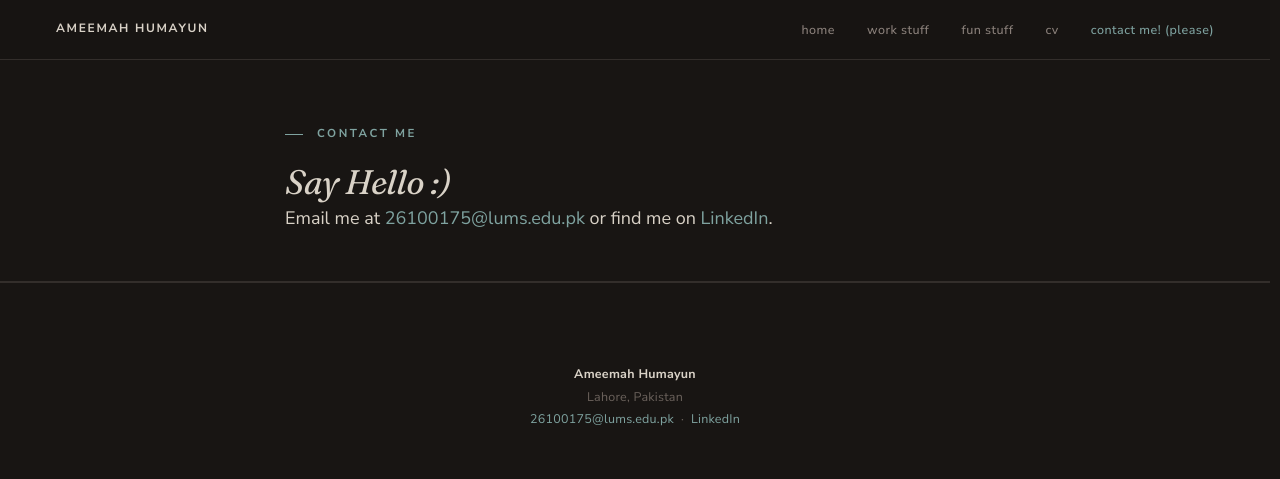
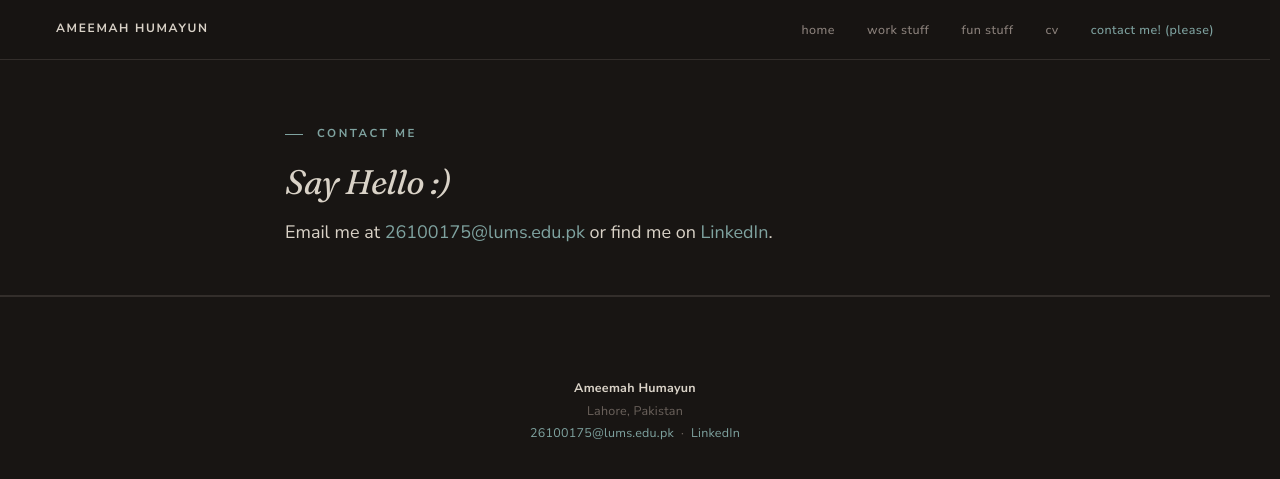
Before and after one commit to ameemahumayun/ameemahumayun.github.io, a Jekyll site: the page built from contact/index.html, in a window 1280 px wide. Shown: the top 479 px of the page. Built offline with Jekyll 4.4.1, drawn with Linux system fonts in a browser that asks for light colours.

Commit message:
Update index.html

```diff
--- a/contact/index.html
+++ b/contact/index.html
@@ -8,7 +8,14 @@ active: contact
 <header class="hero">
   <div class="hero__inner">
     <div class="eyebrow eyebrow-rule">contact me</div>
-    <h1 class="page-head__title"><span class="serif" style="color:var(--color-text-strong);">Say Hello :)</span></h1>
-    <p class="lead" style="max-width:600px;">Email me at <a href="mailto:{{ site.email }}" style="color:var(--color-accent);">{{ site.email }}</a> or find me on <a href="{{ site.linkedin }}" target="_blank" rel="noopener" style="color:var(--color-accent);">LinkedIn</a>.</p>
+  <h1 class="page-head__title" style="margin-bottom: 14px;">
+  <span class="serif" style="color:var(--color-text-strong);">Say Hello :)</span>
+</h1>
+
+<p class="lead" style="max-width:600px;">
+  Email me at <a href="mailto:{{ site.email }}" style="color:var(--color-accent);">{{ site.email }}</a>
+  or find me on
+  <a href="{{ site.linkedin }}" target="_blank" rel="noopener" style="color:var(--color-accent);">LinkedIn</a>.
+</p>
   </div>
 </header>
```
